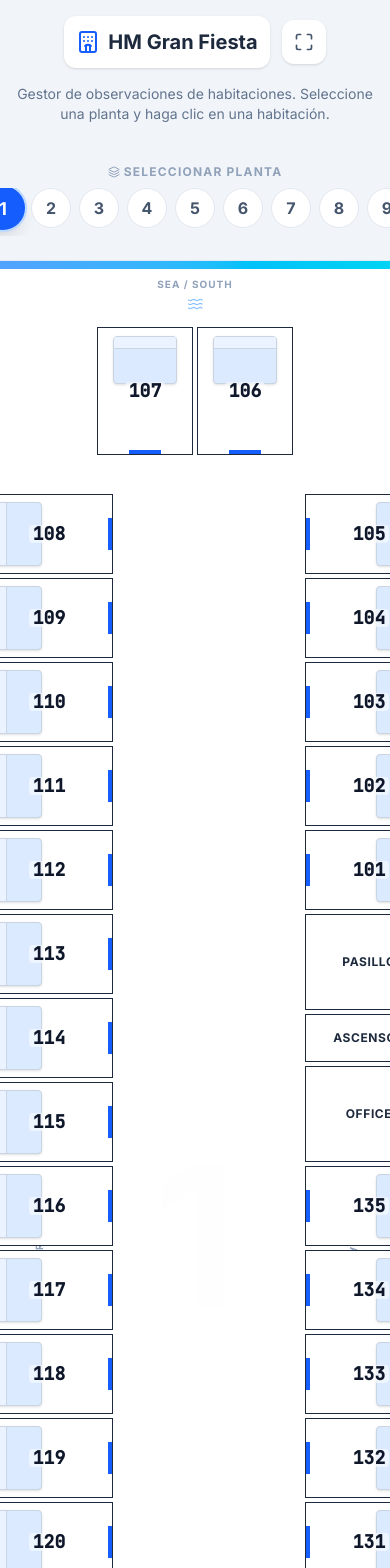
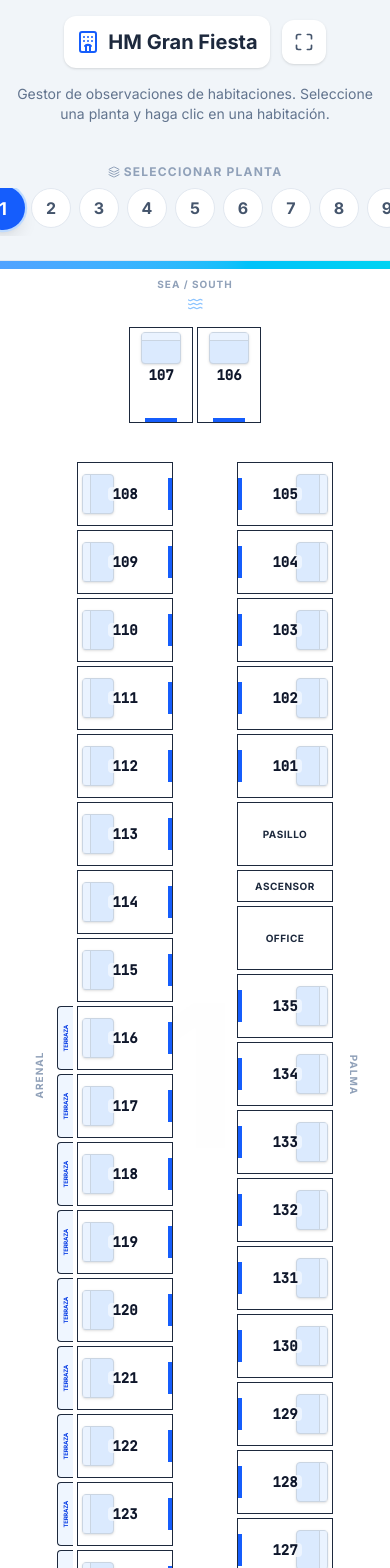
Before and after one commit to xisco82/HABITACIONES-PLANO-HM-GRAN-FIESTA-version-para-hacer-copia-con-ingest, a React (Vite) app: page / in a window 390 px wide. Shown: the top 1568 px of the page. Built offline with nearby package versions, Linux system fonts and the light colour scheme.

Commit message:
feat: Improve responsive layout for room cards
Adjusts the sizing and positioning of room cards and their content to provide better responsiveness across different screen sizes. Specifically enhances the display of service labels and beds on smaller viewports.

```diff
--- a/src/App.tsx
+++ b/src/App.tsx
@@ -43,7 +43,7 @@ const RoomCard: React.FC<RoomCardProps> = ({
   if (isService) {
     const isElevator = room.label === 'ASCENSOR';
     return (
-      <div className={`w-full ${isElevator ? 'h-12' : 'h-24'} flex items-center justify-center border border-slate-800 bg-white text-slate-800 text-xs font-bold tracking-wider my-0.5 print:border-slate-800`}>
+      <div className={`w-full ${isElevator ? 'h-8 md:h-12' : 'h-16 md:h-24'} flex items-center justify-center border border-slate-800 bg-white text-slate-800 text-[10px] md:text-xs font-bold tracking-wider my-0.5 print:border-slate-800`}>
         {room.label}
       </div>
     );
@@ -51,9 +51,9 @@ const RoomCard: React.FC<RoomCardProps> = ({
 
   // Layout classes based on orientation (container shape)
   const containerClasses = {
-    top: "h-32 w-24",
-    left: "h-20 w-32",
-    right: "h-20 w-32"
+    top: "h-24 w-16 md:h-32 md:w-24",
+    left: "h-16 w-24 md:h-20 md:w-32",
+    right: "h-16 w-24 md:h-20 md:w-32"
   };
 
   // Determine effective bed position.
@@ -63,17 +63,17 @@ const RoomCard: React.FC<RoomCardProps> = ({
   // Bed positioning styles
   // We use absolute positioning for the bed to place it anywhere in the container
   const bedStyles: Record<string, string> = {
-    top: "top-2 left-1/2 -translate-x-1/2 w-16 h-12 flex-col",
-    bottom: "bottom-2 left-1/2 -translate-x-1/2 w-16 h-12 flex-col-reverse",
-    left: "left-2 top-1/2 -translate-y-1/2 w-12 h-16 flex-row",
-    right: "right-2 top-1/2 -translate-y-1/2 w-12 h-16 flex-row-reverse"
+    top: "top-1 md:top-2 left-1/2 -translate-x-1/2 w-10 md:w-16 h-8 md:h-12 flex-col",
+    bottom: "bottom-1 md:bottom-2 left-1/2 -translate-x-1/2 w-10 md:w-16 h-8 md:h-12 flex-col-reverse",
+    left: "left-1 md:left-2 top-1/2 -translate-y-1/2 w-8 md:w-12 h-10 md:h-16 flex-row",
+    right: "right-1 md:right-2 top-1/2 -translate-y-1/2 w-8 md:w-12 h-10 md:h-16 flex-row-reverse"
   };
 
   const pillowStyles: Record<string, string> = {
-    top: "w-full h-3 border-b border-slate-300 bg-white/40",
-    bottom: "w-full h-3 border-t border-slate-300 bg-white/40",
-    left: "w-3 h-full border-r border-slate-300 bg-white/40",
-    right: "w-3 h-full border-l border-slate-300 bg-white/40"
+    top: "w-full h-2 md:h-3 border-b border-slate-300 bg-white/40",
+    bottom: "w-full h-2 md:h-3 border-t border-slate-300 bg-white/40",
+    left: "w-2 md:w-3 h-full border-r border-slate-300 bg-white/40",
+    right: "w-2 md:w-3 h-full border-l border-slate-300 bg-white/40"
   };
 
   const doorClasses = {
@@ -100,7 +100,7 @@ const RoomCard: React.FC<RoomCardProps> = ({
 
       {/* Main Room Content - Centered but avoiding bed if possible, or overlaying z-10 */}
       <div className="absolute inset-0 flex flex-col items-center justify-center p-1 z-10 pointer-events-none">
-        <span className="text-lg font-bold text-slate-900 font-mono leading-none bg-white/50 px-1 rounded backdrop-blur-[1px]">
+        <span className="text-sm md:text-lg font-bold text-slate-900 font-mono leading-none bg-white/50 px-1 rounded backdrop-blur-[1px]">
           {room.number}
         </span>
 
@@ -135,8 +135,8 @@ const RoomCard: React.FC<RoomCardProps> = ({
   return (
     <div className={`flex items-center gap-1 ${orientation === 'left' ? 'justify-end' : 'justify-start'} w-full`}>
       {orientation === 'left' && room.hasTerrace && (
-        <div className="h-20 w-6 bg-blue-50 border-y border-l border-slate-800 rounded-l-sm flex items-center justify-center shrink-0" title="Tiene terraza">
-          <span className="text-[7px] font-bold text-blue-700 [writing-mode:vertical-lr] rotate-180 tracking-tighter">TERRAZA</span>
+        <div className="h-16 md:h-20 w-4 md:w-6 bg-blue-50 border-y border-l border-slate-800 rounded-l-sm flex items-center justify-center shrink-0" title="Tiene terraza">
+          <span className="text-[6px] md:text-[7px] font-bold text-blue-700 [writing-mode:vertical-lr] rotate-180 tracking-tighter">TERRAZA</span>
         </div>
       )}
 
@@ -593,7 +593,7 @@ export default function App() {
           </div>
 
           {/* Main Corridor Columns */}
-          <div className="flex gap-24 relative">
+          <div className="flex gap-8 md:gap-24 relative">
             {/* Left Column */}
             <div className="flex flex-col gap-0">
               {leftRooms.map(room => (
```
